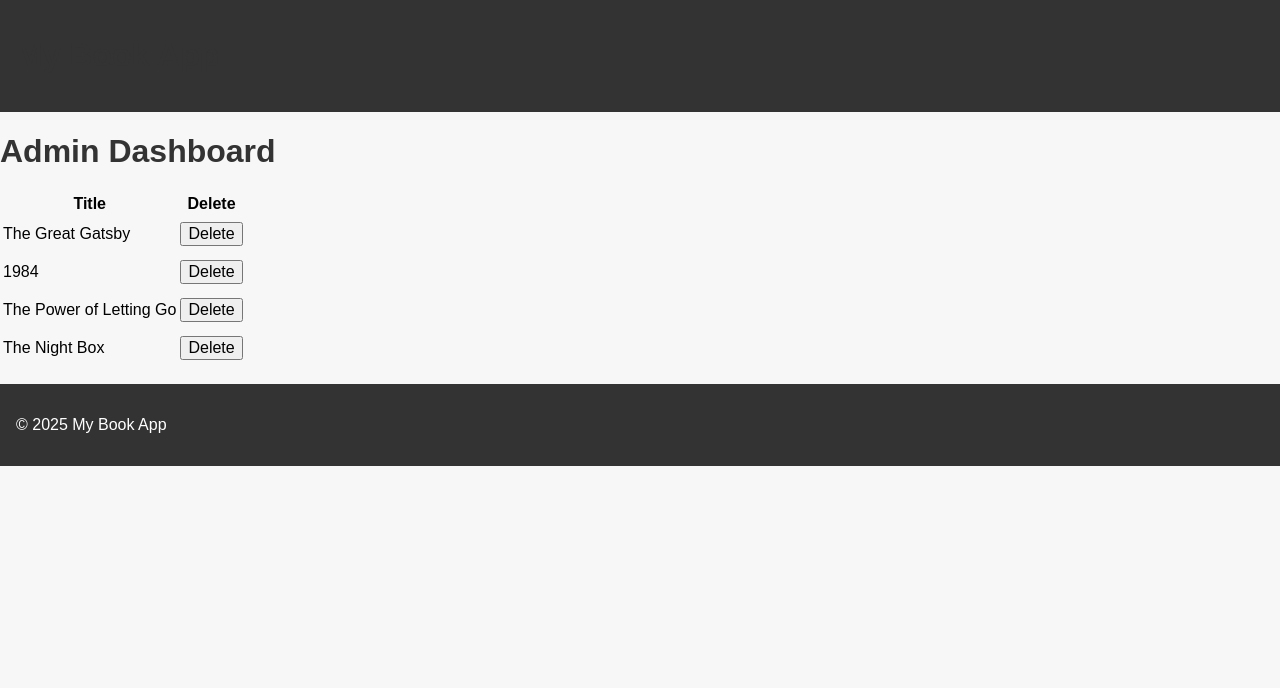
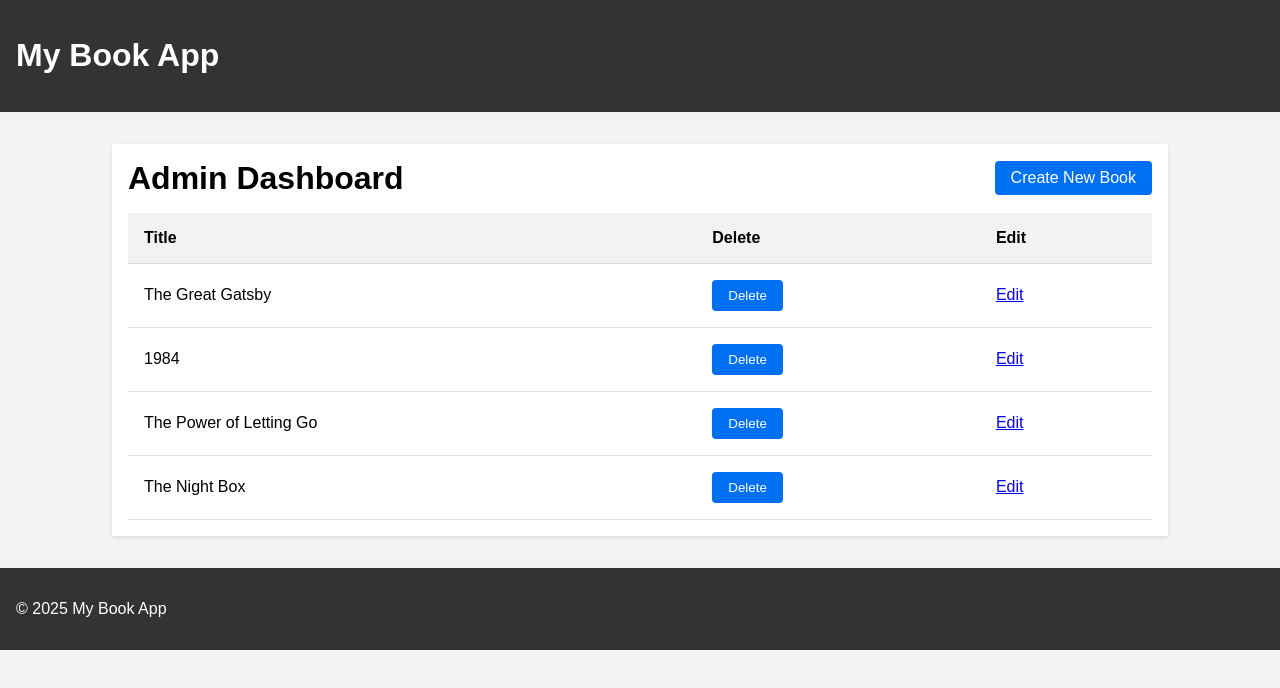
Before and after one commit to mmirzaee98/book-collection-manager, a Next.js app: page /admin in a window 1280 px wide. Shown: the top 688 px of the page. Built offline with nearby package versions, Linux system fonts and the light colour scheme; data requests are answered from the project's data file.

Commit message:
Error state: 'Cannot read properties of undefined (reading map)' on create page

```diff
--- a/app/admin/page.js
+++ b/app/admin/page.js
@@ -1,14 +1,38 @@
 // app/admin/page.js
-import AdminTable from "../../components/AdminTable"; // Correct path
+import Link from "next/link";
 
 export default async function AdminPage() {
   const res = await fetch("http://localhost:4000/books");
   const books = await res.json();
 
   return (
-    <div>
-      <h1>Admin Dashboard</h1>
-      <AdminTable books={books} />
+    <div className="adminContainer">
+      <div className="adminHeader">
+        <h1>Admin Dashboard</h1>
+        <Link href="/admin/create" className="createButton">Create New Book</Link>
+      </div>
+      <table>
+        <thead>
+          <tr>
+            <th>Title</th>
+            <th>Delete</th>
+            <th>Edit</th>
+          </tr>
+        </thead>
+        <tbody>
+          {books.map((book) => (
+            <tr key={book.id}>
+              <td>{book.title}</td>
+              <td>
+                <button>Delete</button>
+              </td>
+              <td>
+                <Link href={`/admin/edit/${book.id}`}>Edit</Link>
+              </td>
+            </tr>
+          ))}
+        </tbody>
+      </table>
     </div>
   );
 }
--- a/app/globals.css
+++ b/app/globals.css
@@ -1,21 +1,69 @@
-/* globals.css */
+/* app/globals.css */
 
 body {
+  margin: 0;
   font-family: Arial, sans-serif;
-  margin: 0;
-  padding: 0;
-  background-color: #f7f7f7;
+  background-color: #f4f4f4;
 }
 
-h1 {
-  color: #333;
+.adminContainer {
+  width: 80%;
+  margin: 2rem auto;
+  background-color: #fff;
+  padding: 1rem;
+  box-shadow: 0 2px 5px rgba(0,0,0,0.1);
 }
 
-form {
-  margin: 20px;
+.adminHeader {
+  display: flex;
+  justify-content: space-between;
+  align-items: center;
+  margin-bottom: 1rem;
 }
 
-input, button {
-  font-size: 1rem;
-  margin: 5px 0;
+.adminHeader h1 {
+  margin: 0;
 }
+
+.createButton {
+  display: inline-block;
+  background-color: #0070f3;
+  color: #fff;
+  padding: 0.5rem 1rem;
+  text-decoration: none;
+  border-radius: 4px;
+  transition: background-color 0.2s ease;
+}
+
+.createButton:hover {
+  background-color: #005bb5;
+}
+
+table {
+  width: 100%;
+  border-collapse: collapse;
+}
+
+th, td {
+  padding: 1rem;
+  border-bottom: 1px solid #ddd;
+  text-align: left;
+}
+
+th {
+  background-color: #f2f2f2;
+}
+
+button {
+  background-color: #0070f3;
+  color: #fff;
+  border: none;
+  padding: 0.5rem 1rem;
+  border-radius: 4px;
+  cursor: pointer;
+  transition: background-color 0.2s ease;
+}
+
+button:hover {
+  background-color: #005bb5;
+}
--- a/components/AdminTable.jsx
+++ b/components/AdminTable.jsx
@@ -1,21 +1,16 @@
-// components/AdminTable.jsx
-"use client";  // This must be the very first line
+// components/AdminTable.jsx (client or server depending on your approach)
+"use client"; // If you want to handle onClick delete
 
-import { useState } from "react";
+import Link from "next/link";
 
-export default function AdminTable({ books }) {
-  // Now you can safely use onClick in this component
-  async function deleteBook(id) {
-    await fetch(`http://localhost:4000/books/${id}`, { method: "DELETE" });
-    // Update state or re-fetch to refresh the UI
-  }
-
+export default function AdminTable({ books = [] }) {
   return (
     <table>
       <thead>
         <tr>
           <th>Title</th>
           <th>Delete</th>
+          <th>Edit</th>
         </tr>
       </thead>
       <tbody>
@@ -23,7 +18,10 @@ export default function AdminTable({ books }) {
           <tr key={book.id}>
             <td>{book.title}</td>
             <td>
-              <button onClick={() => deleteBook(book.id)}>Delete</button>
+              <button>Delete</button>
+            </td>
+            <td>
+              <Link href={`/admin/edit/${book.id}`}>Edit</Link>
             </td>
           </tr>
         ))}
```
Also changed, not shown: app/admin/create/page.js (+22 -34 lines), app/admin/edit/[id]/EditBookForm.jsx (+14 -12 lines), app/admin/edit/[id]/page.js (+12 -7 lines), collection/page.js (+23 -0 lines).
